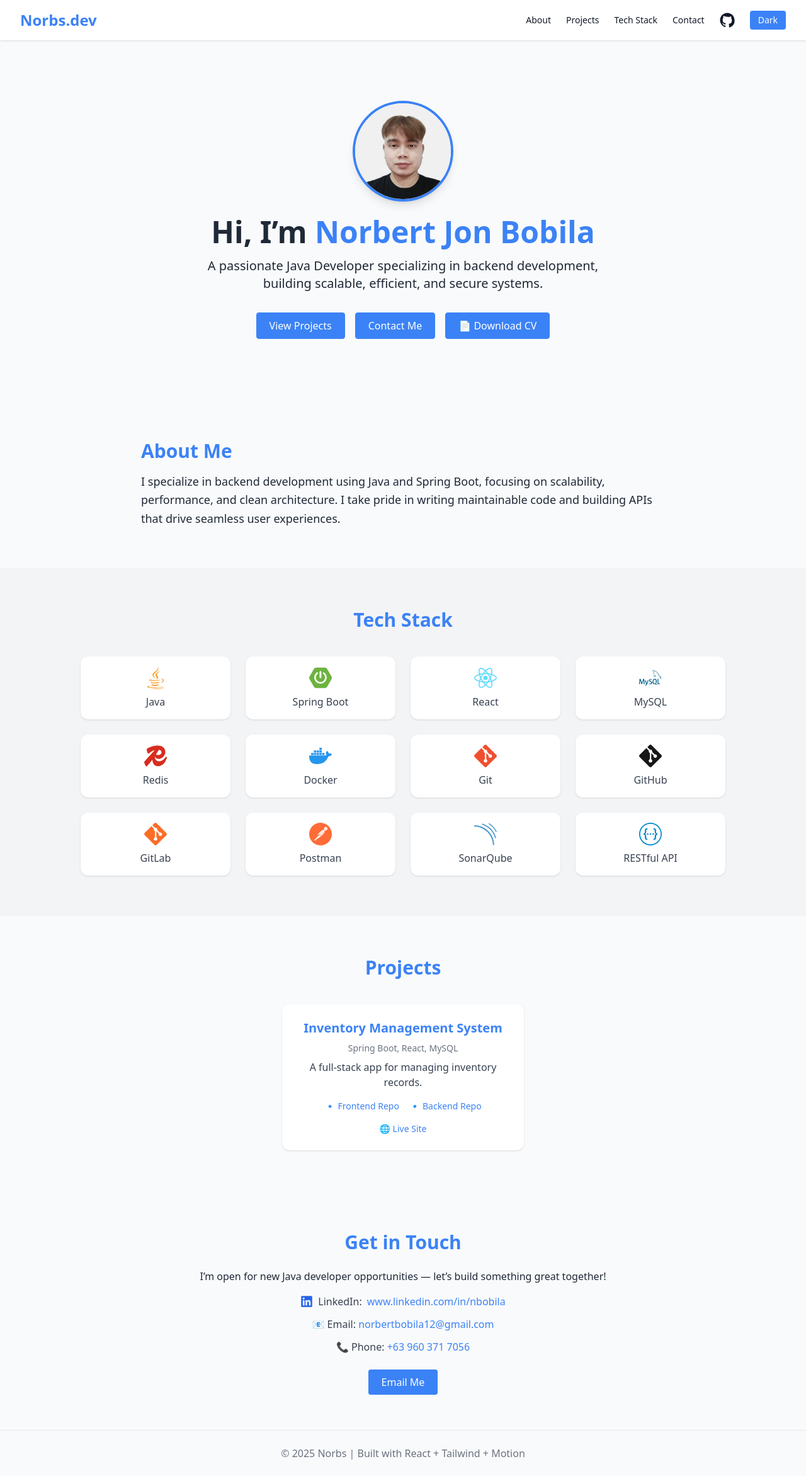
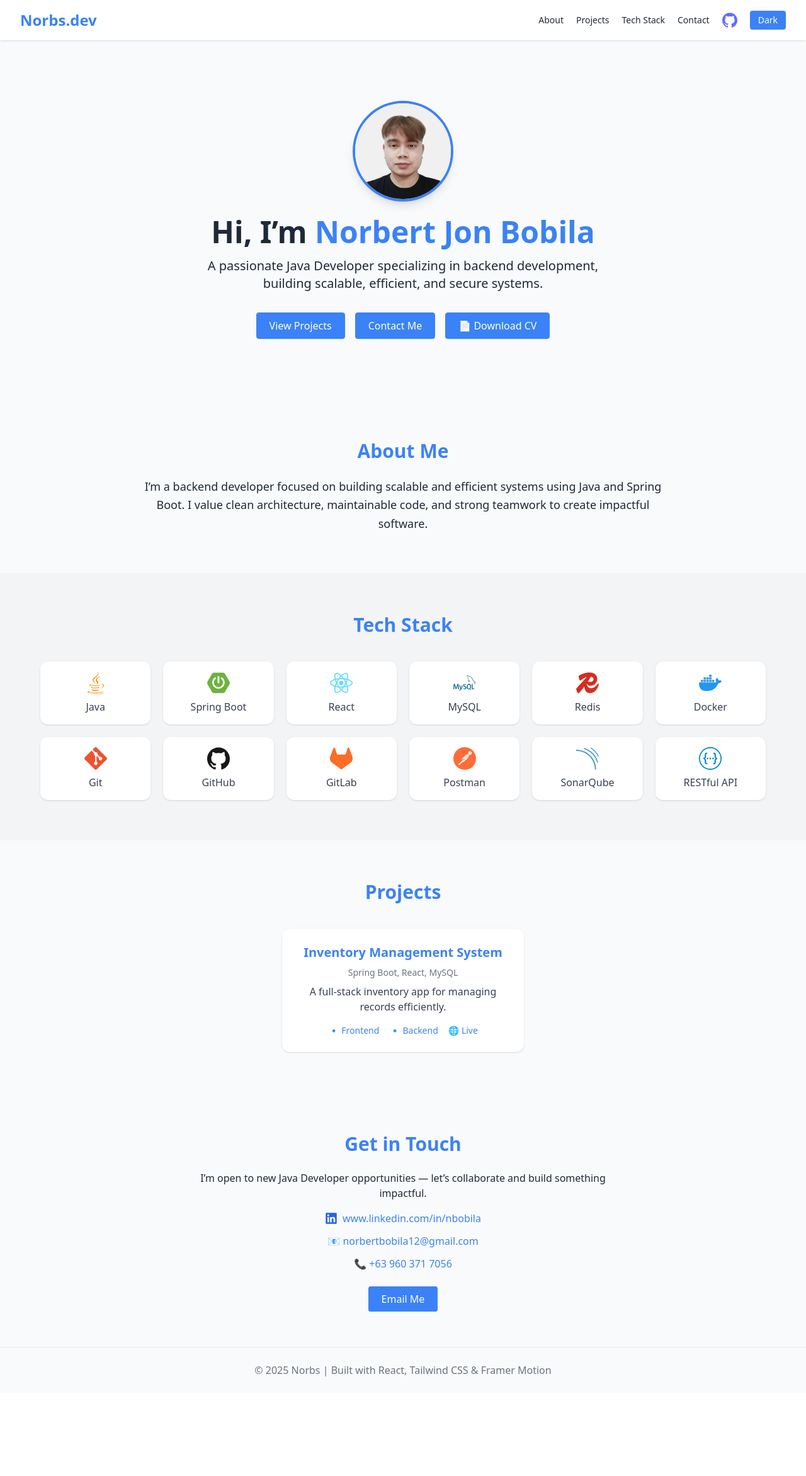
Before and after one commit to kyooxenn/my-portfolio, a React (Vite) app: page / in a window 1280 px wide. Shown: the whole page at 63% size. After the commit the page ends 2211 px from the top, so only its background shows below. Built offline with nearby package versions, Linux system fonts and the light colour scheme.

Commit message:
optimize code

```diff
--- a/src/App.jsx
+++ b/src/App.jsx
@@ -10,15 +10,10 @@ import {
   SiGitlab,
   SiPostman,
   SiSonarqube,
+  SiSwagger,
+  SiRedis,
 } from "react-icons/si";
-
-import { SiSwagger, SiRedis } from "react-icons/si";
-
-
-
-
-import { FaLinkedin } from "react-icons/fa";
-import { FaJava } from "react-icons/fa";
+import { FaLinkedin, FaJava } from "react-icons/fa";
 
 export default function App() {
   const [darkMode, setDarkMode] = useState(false);
@@ -36,66 +31,54 @@ export default function App() {
     { name: "Redis", icon: <SiRedis className="text-[#D82C20]" /> },
     { name: "Docker", icon: <SiDocker className="text-[#2496ED]" /> },
     { name: "Git", icon: <SiGit className="text-[#F1502F]" /> },
-      { name: "GitHub", icon: <SiGit className="text-[#181717]" /> },
-      { name: "GitLab", icon: <SiGit className="text-[#FC6D26]" /> },
+    { name: "GitHub", icon: <SiGithub className="text-[#181717]" /> },
+    { name: "GitLab", icon: <SiGitlab className="text-[#FC6D26]" /> },
     { name: "Postman", icon: <SiPostman className="text-[#FF6C37]" /> },
     { name: "SonarQube", icon: <SiSonarqube className="text-[#4E9BCD]" /> },
     { name: "RESTful API", icon: <SiSwagger className="text-[#0088CC]" /> },
   ];
 
-
   return (
     <div
-      className={
-        darkMode
-          ? "bg-[#121212] text-gray-100 min-h-screen"
-          : "bg-[#F9FAFB] text-gray-800 min-h-screen"
-      }
+      className={`min-h-screen transition-colors duration-300 ${
+        darkMode ? "bg-[#121212] text-gray-100" : "bg-[#F9FAFB] text-gray-800"
+      }`}
     >
       {/* Navbar */}
       <nav className="flex flex-col sm:flex-row justify-between items-center px-4 sm:px-8 py-4 shadow bg-white/90 dark:bg-[#1E1E1E]/90 backdrop-blur sticky top-0 z-50">
         <h1 className="text-2xl font-bold text-blue-500">Norbs.dev</h1>
-        <div className="flex gap-6 items-center text-sm font-medium">
-          <a href="#about" className="text-gray-900 dark:text-white hover:text-blue-500 dark:hover:text-blue-400">
-            About
+
+        <div className="flex gap-5 items-center mt-2 sm:mt-0 text-sm font-medium">
+          {["About", "Projects", "Tech Stack", "Contact"].map((item) => (
+            <a
+              key={item}
+              href={`#${item.toLowerCase().replace(" ", "")}`}
+              className="text-gray-800 dark:text-gray-100 hover:text-blue-500 dark:hover:text-blue-400 transition"
+            >
+              {item}
             </a>
-          <a href="#projects" className="text-gray-900 dark:text-white hover:text-blue-500 dark:hover:text-blue-400">
-            Projects
-          </a>
-          <a href="#tech" className="text-gray-900 dark:text-white hover:text-blue-500 dark:hover:text-blue-400">
-            Tech Stack
-          </a>
-          <a href="#contact" className="text-gray-900 dark:text-white hover:text-blue-500 dark:hover:text-blue-400">
-            Contact
-          </a>
+          ))}
 
-          {/* GitHub link */}
+          {/* GitHub Icon */}
           <a
             href="https://github.com/kyooxenn"
             target="_blank"
             rel="noopener noreferrer"
-            className="text-gray-900 dark:text-white hover:text-blue-500 dark:hover:text-blue-400"
             title="GitHub Profile"
+            className="hover:text-blue-500 dark:hover:text-blue-400 transition"
           >
-            <svg
-              xmlns="http://www.w3.org/2000/svg"
-              fill="currentColor"
-              viewBox="0 0 24 24"
-              className="w-6 h-6"
-            >
-              <path d="M12 .5C5.65.5.5 5.65.5 12c0 5.1 3.29 9.41 7.86 10.94.58.1.79-.25.79-.56 0-.28-.01-1.04-.02-2.05-3.2.69-3.88-1.54-3.88-1.54-.52-1.32-1.26-1.67-1.26-1.67-1.03-.71.08-.7.08-.7 1.14.08 1.74 1.18 1.74 1.18 1.01 1.73 2.65 1.23 3.3.94.1-.73.4-1.23.73-1.51-2.56-.29-5.26-1.28-5.26-5.7 0-1.26.45-2.29 1.18-3.09-.12-.29-.51-1.47.11-3.07 0 0 .96-.31 3.14 1.18A10.8 10.8 0 0 1 12 6.81c.97.01 1.95.13 2.86.39 2.18-1.49 3.14-1.18 3.14-1.18.62 1.6.23 2.78.12 3.07.74.8 1.18 1.83 1.18 3.09 0 4.43-2.7 5.41-5.27 5.69.41.35.77 1.03.77 2.08 0 1.5-.01 2.71-.01 3.08 0 .31.21.67.8.55A10.52 10.52 0 0 0 23.5 12C23.5 5.65 18.35.5 12 .5z" />
-            </svg>
+            <SiGithub className="text-2xl" />
           </a>
 
+          {/* Dark Mode Toggle */}
           <button
             onClick={() => setDarkMode(!darkMode)}
-            className="px-3 py-1 rounded bg-blue-500 text-white hover:opacity-90"
+            className="px-3 py-1 rounded bg-blue-500 text-white hover:bg-blue-600 transition"
           >
             {darkMode ? "Light" : "Dark"}
           </button>
         </div>
       </nav>
-
 
       {/* Hero Section */}
       <motion.header
@@ -103,48 +86,48 @@ export default function App() {
         whileInView="visible"
         viewport={{ once: true }}
         variants={fadeUp}
-        className="flex flex-col items-center justify-center text-center py-16 px-4 sm:py-24 sm:px-6"
+        className="flex flex-col items-center justify-center text-center py-20 px-4 sm:py-24 sm:px-6"
       >
         <img
           src="/profile.jpg"
           alt="Norbert Jon Bobila"
           className="w-32 h-32 sm:w-40 sm:h-40 rounded-full object-cover border-4 border-blue-500 shadow-lg mb-6"
         />
-
         <h2 className="text-3xl sm:text-5xl font-bold mb-4">
           Hi, I’m <span className="text-blue-500">Norbert Jon Bobila</span>
         </h2>
-
         <p className="text-base sm:text-lg md:text-xl max-w-md sm:max-w-2xl text-gray dark:text-black-700">
           A passionate Java Developer specializing in backend development,
           building scalable, efficient, and secure systems.
         </p>
 
+        {/* Buttons */}
         <div className="mt-8 flex flex-col sm:flex-row gap-4">
-          <a
-            href="#projects"
-            className="bg-blue-500 text-white border border-blue-500 px-5 py-2 rounded hover:bg-white hover:text-blue-500 transition"
+          {[
+            { label: "View Projects", href: "#projects" },
+            { label: "Contact Me", href: "#contact" },
+          ].map((btn) => (
+            <motion.a
+              key={btn.label}
+              href={btn.href}
+              className="bg-blue-500 text-white border border-blue-500 px-5 py-2 rounded hover:bg-white hover:text-blue-500 transition font-medium text-center"
+              whileHover={{ scale: 1.05 }}
+              whileTap={{ scale: 0.95 }}
             >
-            View Projects
-          </a>
-          <a
-            href="#contact"
-            className="bg-blue-500 text-white border border-blue-500 px-5 py-2 rounded hover:bg-white hover:text-blue-500 transition"
-          >
-            Contact Me
-          </a>
+              {btn.label}
+            </motion.a>
+          ))}
 
-          {/* ✅ Animated Download CV Button */}
+          {/* Animated Download CV Button */}
           <motion.a
             href="/NorbertBobila_CV.pdf"
             download="NorbertBobila_CV.pdf"
-              className="bg-blue-500 text-white border border-blue-500 px-5 py-2 rounded hover:bg-white hover:text-blue-500 transition"
+            className="bg-blue-500 text-white border border-blue-500 px-5 py-2 rounded hover:bg-white hover:text-blue-500 transition font-medium text-center"
             whileHover={{ scale: 1.05 }}
             whileTap={{ scale: 0.95 }}
           >
             📄 Download CV
           </motion.a>
-
         </div>
       </motion.header>
 
@@ -155,17 +138,19 @@ export default function App() {
         whileInView="visible"
         viewport={{ once: true }}
         variants={fadeUp}
-        className="py-16 px-8 max-w-4xl mx-auto"
+        className="py-16 px-6 max-w-4xl mx-auto text-center"
       >
-        <h3 className="text-3xl font-semibold mb-4 text-blue-500">About Me</h3>
+        <h3 className="text-3xl font-semibold mb-6 text-blue-500">About Me</h3>
         <p className="text-lg leading-relaxed text-gray dark:text-black-700">
-          I specialize in backend development using Java and Spring Boot, focusing on scalability, performance, and clean architecture. I take pride in writing maintainable code and building APIs that drive seamless user experiences.
+          I’m a backend developer focused on building scalable and efficient
+          systems using Java and Spring Boot. I value clean architecture,
+          maintainable code, and strong teamwork to create impactful software.
         </p>
       </motion.section>
 
-      {/* Tech Stack Section */}
+      {/* Tech Stack */}
       <motion.section
-        id="tech"
+        id="techstack"
         initial="hidden"
         whileInView="visible"
         viewport={{ once: true }}
@@ -175,17 +160,18 @@ export default function App() {
         <h3 className="text-3xl font-semibold text-center mb-10 text-blue-500">
           Tech Stack
         </h3>
-        <div className="grid grid-cols-2 sm:grid-cols-3 md:grid-cols-4 gap-4 sm:gap-6 max-w-5xl mx-auto">
+        <div className="grid grid-cols-2 sm:grid-cols-3 md:grid-cols-4 lg:grid-cols-6 gap-5 max-w-6xl mx-auto">
           {techStacks.map((tech) => (
-            <div
+            <motion.div
               key={tech.name}
+              whileHover={{ scale: 1.05 }}
               className="flex flex-col items-center gap-2 p-4 bg-white dark:bg-[#2B2B2B] rounded-xl shadow hover:shadow-lg transition"
             >
               <div className="text-4xl">{tech.icon}</div>
               <p className="font-medium text-gray-700 dark:text-gray-200">
                 {tech.name}
               </p>
-            </div>
+            </motion.div>
           ))}
         </div>
       </motion.section>
@@ -202,31 +188,32 @@ export default function App() {
         <h3 className="text-3xl font-semibold text-center mb-10 text-blue-500">
           Projects
         </h3>
-
-        {/* 🔹 Responsive project cards wrapper */}
         <div className="flex flex-col sm:flex-row flex-wrap justify-center gap-6">
           {[
             {
               title: "Inventory Management System",
               tech: "Spring Boot, React, MySQL",
-              desc: "A full-stack app for managing inventory records.",
-              frontendRepo: "https://github.com/kyooxenn/inventory_system_react",
+              desc: "A full-stack inventory app for managing records efficiently.",
+              frontendRepo:
+                "https://github.com/kyooxenn/inventory_system_react",
               backendRepo: "https://github.com/kyooxenn/Inventory-System",
               liveSite: "https://react-inventory-system.onrender.com/",
             },
-            // 👉 You can add more projects here
           ].map((proj) => (
             <motion.div
               key={proj.title}
               variants={fadeUp}
               className="p-6 bg-white dark:bg-[#2B2B2B] rounded-xl shadow hover:shadow-lg transition flex flex-col justify-between w-full sm:w-80 md:w-96"
             >
-              <div className="flex flex-col items-center">
-                <h4 className="text-xl font-bold mb-2 text-blue-500 text-center">{proj.title}</h4>
-                <p className="text-sm text-gray-500 dark:text-gray-400 mb-2 text-center">{proj.tech}</p>
-                <p className="text-gray-700 dark:text-gray-300 mb-4 text-center">{proj.desc}</p>
-
-                {/* 🔹 Links centered */}
+              <h4 className="text-xl font-bold mb-2 text-blue-500 text-center">
+                {proj.title}
+              </h4>
+              <p className="text-sm text-gray-500 dark:text-gray-400 mb-2 text-center">
+                {proj.tech}
+              </p>
+              <p className="text-gray-700 dark:text-gray-300 mb-4 text-center">
+                {proj.desc}
+              </p>
               <div className="flex gap-4 flex-wrap justify-center">
                 {proj.frontendRepo && (
                   <a
@@ -235,7 +222,7 @@ export default function App() {
                     rel="noopener noreferrer"
                     className="text-sm text-blue-500 hover:underline"
                   >
-                      🔹 Frontend Repo
+                    🔹 Frontend
                   </a>
                 )}
                 {proj.backendRepo && (
@@ -245,7 +232,7 @@ export default function App() {
                     rel="noopener noreferrer"
                     className="text-sm text-blue-500 hover:underline"
                   >
-                      🔹 Backend Repo
+                    🔹 Backend
                   </a>
                 )}
                 {proj.liveSite && (
@@ -255,18 +242,14 @@ export default function App() {
                     rel="noopener noreferrer"
                     className="text-sm text-blue-500 hover:underline"
                   >
-                      🌐 Live Site
+                    🌐 Live
                   </a>
                 )}
-                </div>
               </div>
             </motion.div>
           ))}
         </div>
       </motion.section>
-
-
-
 
       {/* Contact */}
       <motion.section
@@ -277,14 +260,17 @@ export default function App() {
         variants={fadeUp}
         className="py-16 px-8 text-center"
       >
-        <h3 className="text-3xl font-semibold mb-6 text-blue-500">Get in Touch</h3>
-        <p className="mb-4 text-gray dark:text-black-700">
-          I’m open for new Java developer opportunities — let’s build something great together!
+        <h3 className="text-3xl font-semibold mb-6 text-blue-500">
+          Get in Touch
+        </h3>
+        <p className="mb-4 text-gray dark:text-black-700 max-w-2xl mx-auto">
+          I’m open to new Java Developer opportunities — let’s collaborate and
+          build something impactful.
         </p>
 
-        <div className="space-y-3 mb-8 text-gray-700 dark:text-gray-600">
+        <div className="space-y-3 mb-8 text-gray-700 dark:text-gray-300">
           <p className="flex items-center justify-center gap-2">
-                    <FaLinkedin className="text-blue-600 text-xl" /> LinkedIn:{" "}
+            <FaLinkedin className="text-blue-600 text-xl" />{" "}
             <a
               href="https://www.linkedin.com/in/nbobila/"
               target="_blank"
@@ -295,7 +281,7 @@ export default function App() {
             </a>
           </p>
           <p>
-            📧 Email:{" "}
+            📧{" "}
             <a
               href="mailto:norbertbobila12@gmail.com"
               className="text-blue-500 hover:underline"
@@ -304,7 +290,7 @@ export default function App() {
             </a>
           </p>
           <p>
-            📞 Phone:{" "}
+            📞{" "}
             <a
               href="tel:+639603717056"
               className="text-blue-500 hover:underline"
@@ -312,23 +298,21 @@ export default function App() {
               +63 960 371 7056
             </a>
           </p>
-
         </div>
 
         <a
           href="mailto:norbertbobila12@gmail.com"
-          className="bg-blue-500 text-white border border-blue-500 px-5 py-2 rounded hover:bg-white hover:text-blue-500 transition"
+          className="bg-blue-500 text-white border border-blue-500 px-5 py-2 rounded hover:bg-white hover:text-blue-500 transition font-medium"
         >
           Email Me
         </a>
       </motion.section>
 
-
       {/* Footer */}
       <footer className="py-6 text-center border-t dark:border-gray-700 text-gray-500 dark:text-gray-400">
         <p>
-          © {new Date().getFullYear()} Norbs | Built with React + Tailwind +
-          Motion
+          © {new Date().getFullYear()} Norbs | Built with React, Tailwind CSS &
+          Framer Motion
         </p>
       </footer>
     </div>
```
Lines whose indentation alone changed are shown as unchanged.
